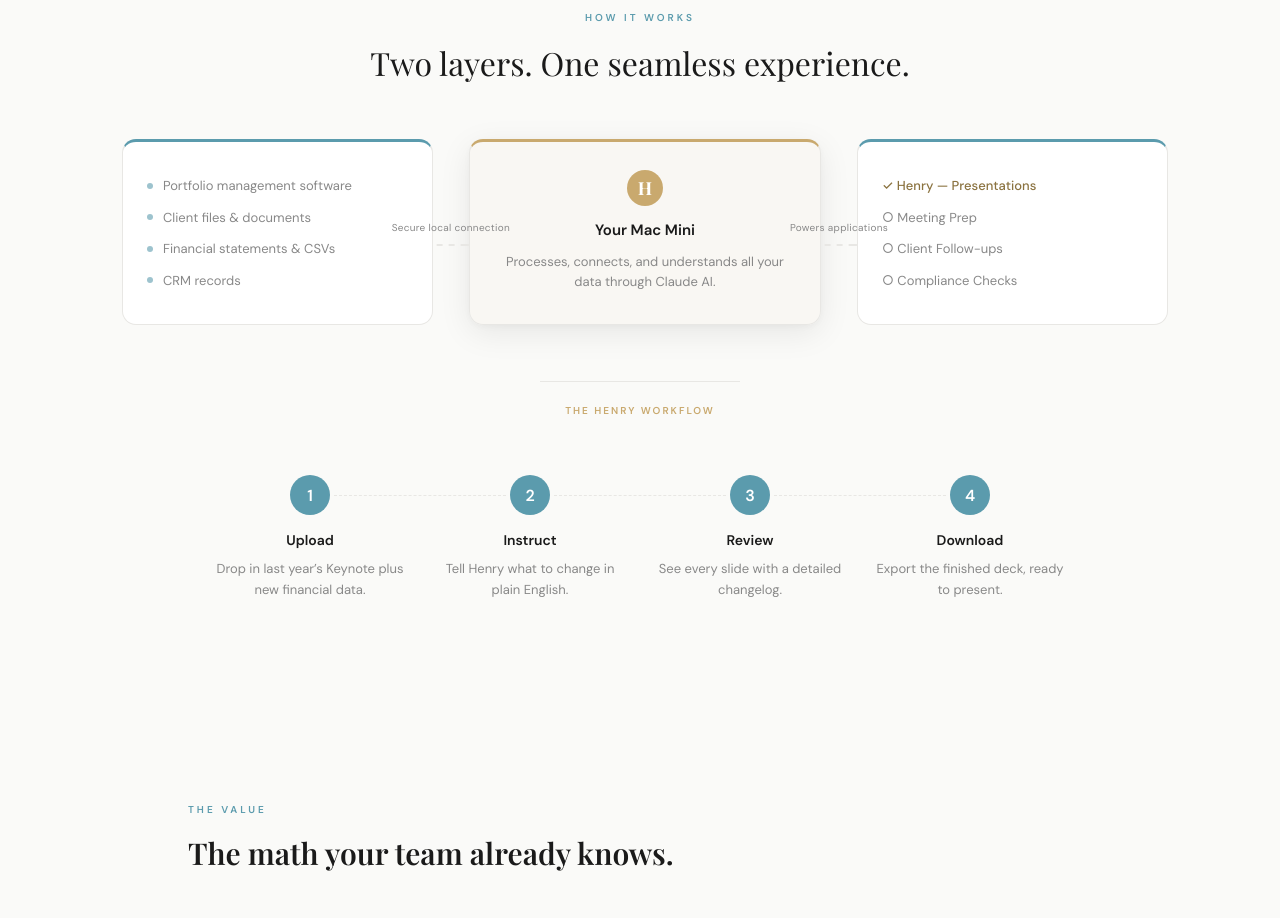
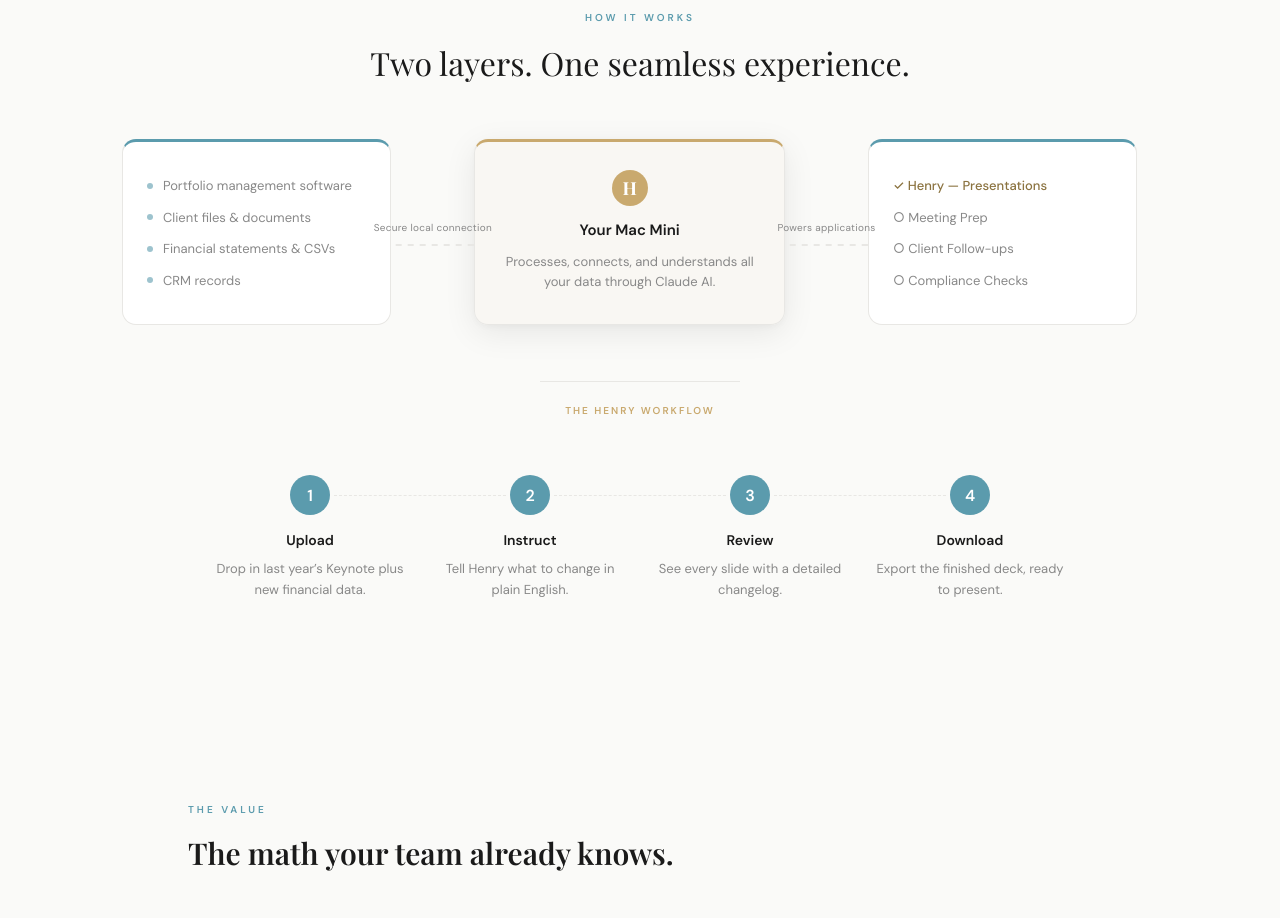
Before and after one commit to ssoule747/henry-proposal, a plain HTML site: page index.html in a window 1280 px wide. Shown: the part 3620-4538 px from the top of the page. Drawn offline with nearby package versions, Linux system fonts and the light colour scheme; animation ran at ten frames a second; a web font is replaced by a local one.

Commit message:
Widen arrow spacing in architecture diagram so labels don't crowd cards
- Arrow sections from 3% to 8% flex basis with 80px min-width
- Cards reduced proportionally (30/34/30 → 26/30/26) to fit

Co-Authored-By: Claude Opus 4.6 <noreply@anthropic.com>

```diff
--- a/index.html
+++ b/index.html
@@ -1274,12 +1274,12 @@
     }
 
     .s5-card--data {
+      flex: 0 0 26%;
+      border-top: 3px solid var(--teal);
+    }
+
+    .s5-card--intel {
       flex: 0 0 30%;
-      border-top: 3px solid var(--teal);
-    }
-
-    .s5-card--intel {
-      flex: 0 0 34%;
       border-top: 3px solid var(--gold);
       background: rgba(201, 169, 110, 0.03);
       transform: translateY(-4px);
@@ -1289,7 +1289,7 @@
     }
 
     .s5-card--apps {
-      flex: 0 0 30%;
+      flex: 0 0 26%;
       border-top: 3px solid var(--teal);
     }
 
@@ -1373,15 +1373,14 @@
 
     /* Animated Arrows */
     .s5-arrow {
-      flex: 0 0 3%;
+      flex: 0 0 8%;
       display: flex;
       flex-direction: column;
       position: relative;
       z-index: 5;
       align-items: center;
       justify-content: center;
-      position: relative;
-      min-width: 36px;
+      min-width: 80px;
     }
 
     .s5-arrow-label {
```
